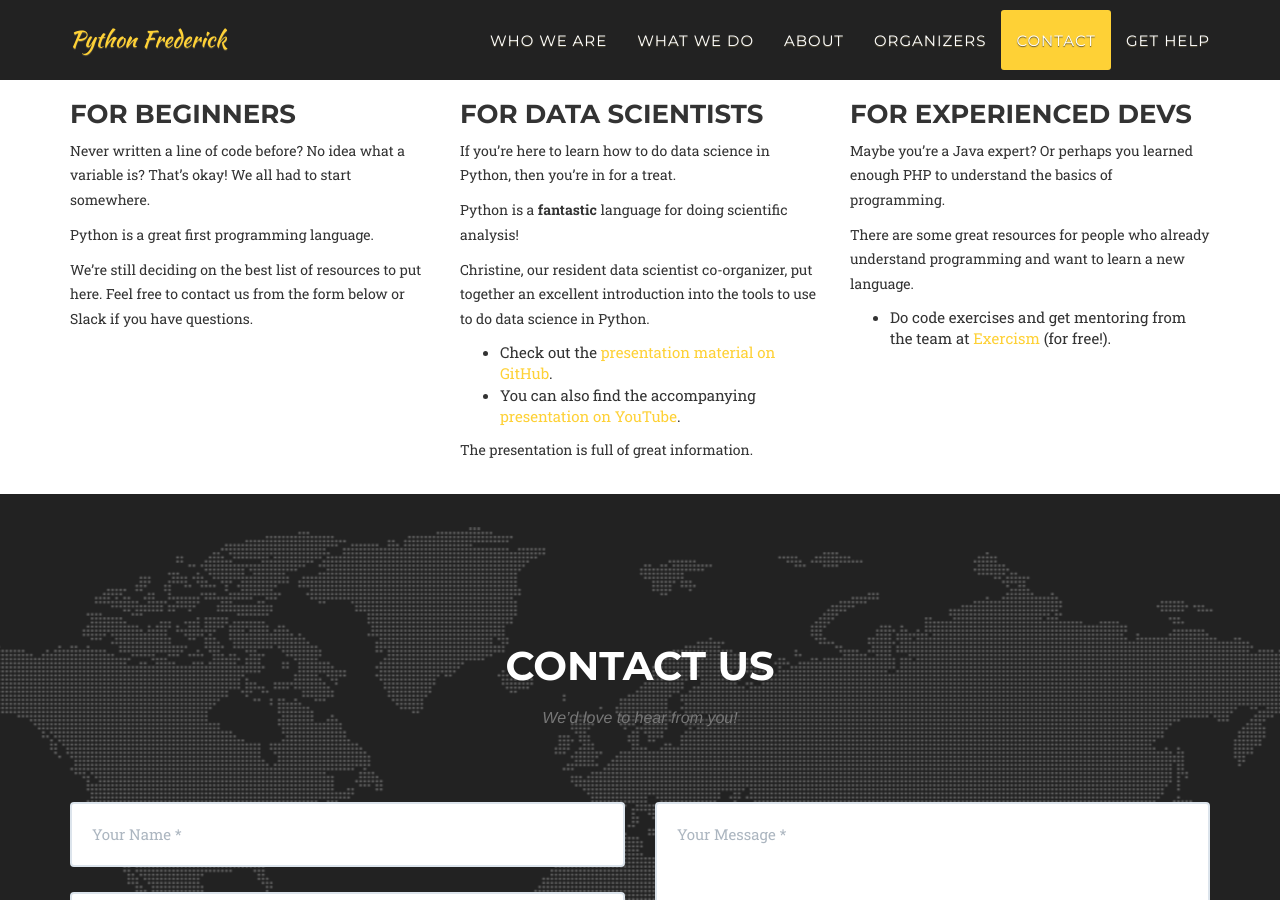
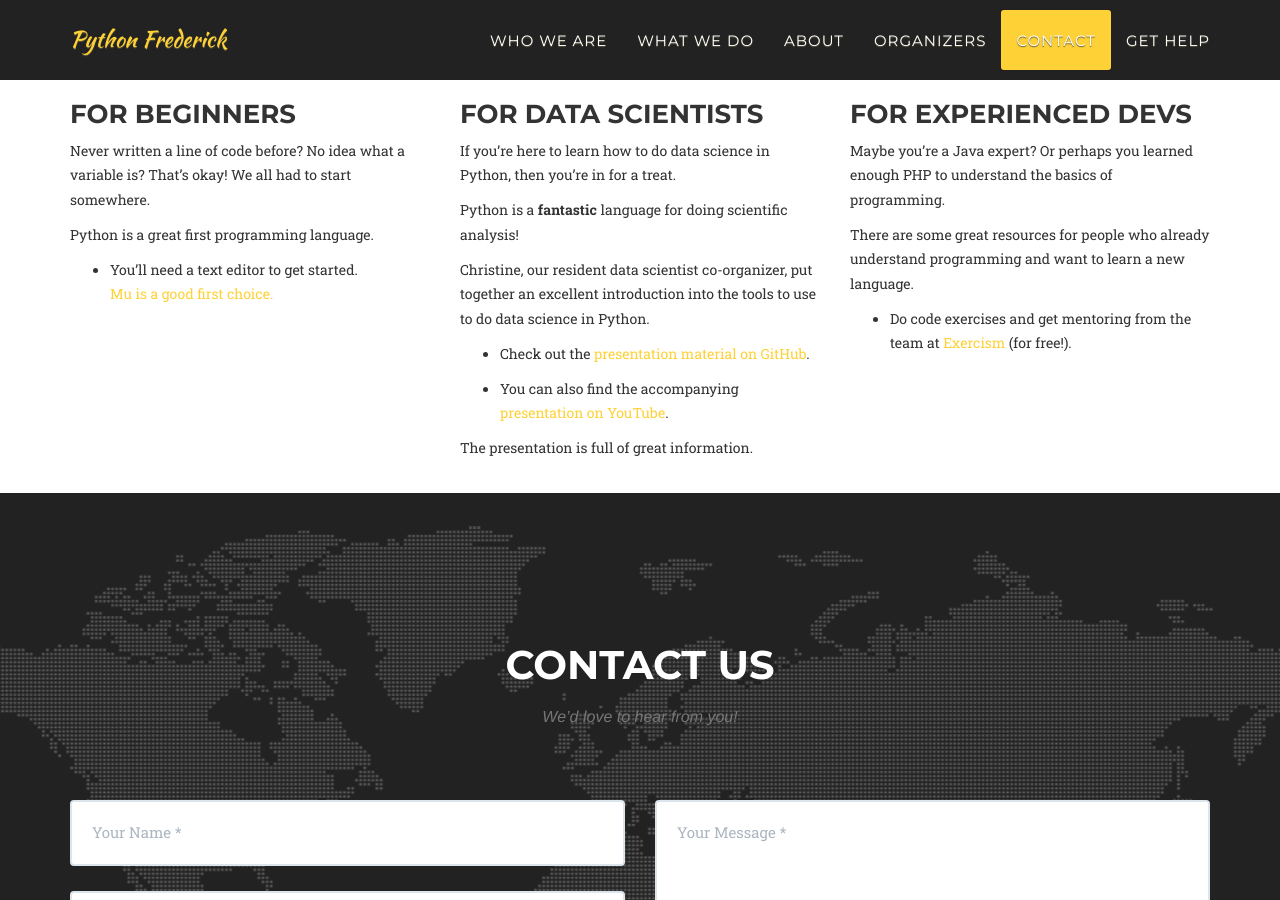
Before and after one commit to python-frederick/python-frederick.github.io, a Jekyll site: the page built from get-help.html, in a window 1280 px wide and 900 px high, scrolled down 678 px. Built offline with Jekyll 4.4.1, drawn with Linux system fonts in a browser that asks for light colours; some web fonts are replaced.

Commit message:
Add some getting started resources.

```diff
--- a/_includes/resources.html
+++ b/_includes/resources.html
@@ -33,11 +33,9 @@
       <p>
         Python is a great first programming language.
       </p>
-      <p>
-        We’re still deciding on the best list of resources to put here.
-        Feel free to contact us from the form below or Slack
-        if you have questions.
-      </p>
+      <ul>
+        <li><p>You’ll need a text editor to get started. <br><a href="https://codewith.mu/" target="_blank">Mu is a good first choice.</a></p></li>
+      </ul>
     </div>
     <div class="col-md-4">
       <h3>For data scientists</h3>
@@ -56,8 +54,8 @@
         to do data science in Python.
       </p>
       <ul>
-        <li>Check out the <a href="https://github.com/python-frederick/talks/blob/master/2017-12-data-science/Data%20Science%20in%20Python.ipynb" target="_blank">presentation material on GitHub</a>.</li>
-        <li>You can also find the accompanying <a href="https://www.youtube.com/watch?v=3kTOLVD0ZCg" target="_blank">presentation on YouTube</a>.</li>
+        <li><p>Check out the <a href="https://github.com/python-frederick/talks/blob/master/2017-12-data-science/Data%20Science%20in%20Python.ipynb" target="_blank">presentation material on GitHub</a>.</p></li>
+        <li><p>You can also find the accompanying <a href="https://www.youtube.com/watch?v=3kTOLVD0ZCg" target="_blank">presentation on YouTube</a>.</p></li>
       </ul>
       <p>
         The presentation is full of great information.
@@ -78,9 +76,12 @@
       </p>
       <ul>
         <li>
-          Do code exercises and get mentoring
-          from the team
-          at <a href="https://exercism.io/" target="_blank">Exercism</a> (for free!).
+          <p>
+            Do code exercises and get mentoring
+            from the team
+            at <a href="https://exercism.io/" target="_blank">Exercism</a> (for free!).
+          </p>
+        </li>
       </ul>
     </div>
   </div>
```
